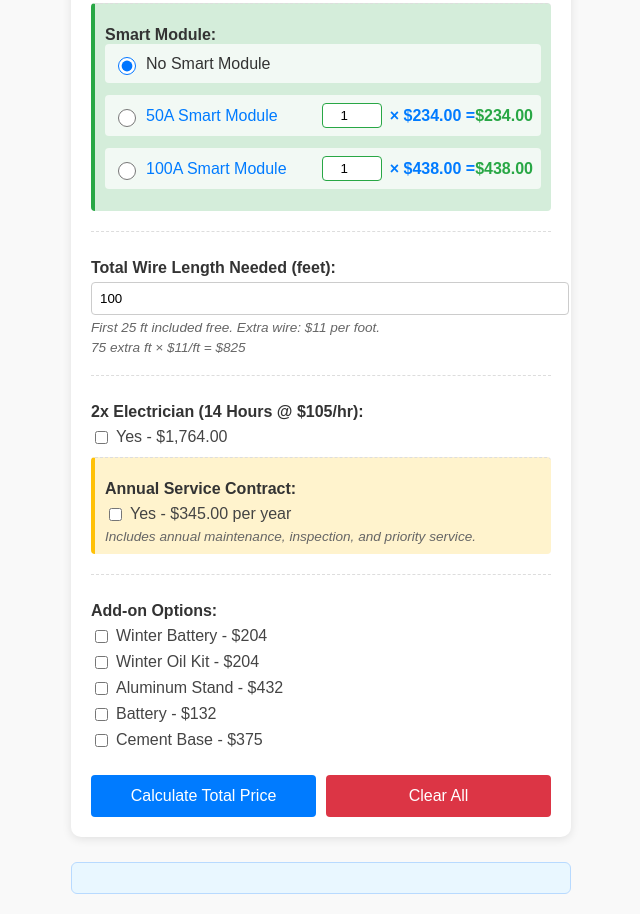
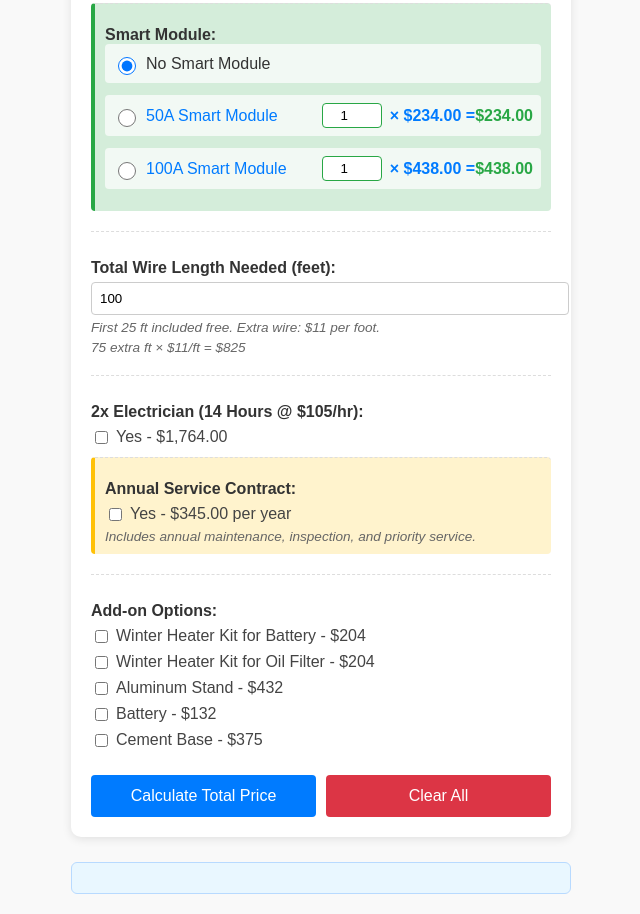
Before and after one commit to viipor316/fuzzy-giggle, a plain HTML site: page index.html in a window 1280 px wide. Shown: the part 438-1352 px from the top of the page, without its empty margins (319-959 px from the left). Drawn offline with Linux system fonts and the light colour scheme.

```diff
--- a/index.html
+++ b/index.html
@@ -160,12 +160,12 @@
 
             <div class="checkbox-group">
                 <input type="checkbox" id="winterBattery" onchange="updatePrices()">
-                <label for="winterBattery">Winter Battery - $204</label>
+                <label for="winterBattery">Winter Heater Kit for Battery - $204</label>
             </div>
 
             <div class="checkbox-group">
                 <input type="checkbox" id="winterOil" onchange="updatePrices()">
-                <label for="winterOil">Winter Oil Kit - $204</label>
+                <label for="winterOil">Winter Heater Kit for Oil Filter - $204</label>
             </div>
 
             <div class="checkbox-group">
```
